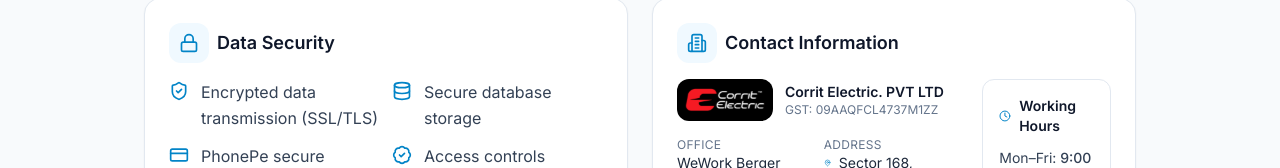
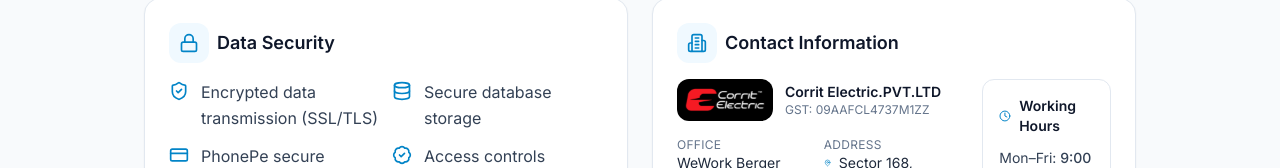
Before and after one commit to saurabh-ojha-dev/corrit-electric-main, a Next.js app in the folder frontend/: page /legals/privacy-policy in a window 1280 px wide. Shown: the part 784-952 px from the top of the page. Built offline with nearby package versions, Linux system fonts and the light colour scheme.

Commit message:
update company detailse

```diff
--- a/frontend/app/legals/privacy-policy/page.tsx
+++ b/frontend/app/legals/privacy-policy/page.tsx
@@ -237,10 +237,10 @@ export default function PrivacyPage() {
                                         </div>
                                         <div>
                                             <p className="text-sm font-semibold text-slate-900">
-                                                Corrit Electric. PVT LTD
+                                                Corrit Electric.PVT.LTD
                                             </p>
                                             <p className="text-xs text-slate-500">
-                                                GST: 09AAQFCL4737M1ZZ
+                                                GST: 09AAFCL4737M1ZZ
                                             </p>
                                         </div>
                                     </div>
@@ -294,7 +294,7 @@ export default function PrivacyPage() {
                                         </p>
                                         <p className="flex items-start gap-2 text-sm text-slate-800">
                                             <Phone className="mt-0.5 h-4 w-4 flex-shrink-0 text-sky-600" />
-                                            <span>+91921173970</span>
+                                            <span>+919211739780</span>
                                         </p>
                                     </div>
                                 </div>
--- a/frontend/app/legals/refund-policy/page.tsx
+++ b/frontend/app/legals/refund-policy/page.tsx
@@ -235,10 +235,10 @@ export default function RefundPolicyPage() {
                                         </div>
                                         <div>
                                             <p className="text-sm font-semibold text-slate-900">
-                                                Corrit Electric. PVT LTD
+                                                Corrit Electric.PVT.LTD
                                             </p>
                                             <p className="text-xs text-slate-500">
-                                                GST: 09AAQFCL4737M1ZZ
+                                                GST: 09AAFCL4737M1ZZ
                                             </p>
                                         </div>
                                     </div>
@@ -293,7 +293,7 @@ export default function RefundPolicyPage() {
                                         </p>
                                         <p className="flex items-start gap-2 text-sm text-slate-800">
                                             <Phone className="mt-0.5 h-4 w-4 flex-shrink-0 text-sky-600" />
-                                            <span>+91921173970</span>
+                                            <span>+919211739780</span>
                                         </p>
                                     </div>
                                 </div>
--- a/frontend/app/legals/terms-conditions/page.tsx
+++ b/frontend/app/legals/terms-conditions/page.tsx
@@ -248,14 +248,15 @@ export default function TermsConditionsPage() {
                                 {/* Branding + Company details */}
                                 <div className="md:col-span-2">
                                     <div className="mb-4 flex items-center gap-3">
-                                    <div className="bg-black rounded-xl p-2">
+                                        <div className="bg-black rounded-xl p-2">
                                             <Image src="/corrit_electric_logo_white.svg" alt="Corrit Electric" width={80} height={48} />
-                                        </div>                                        <div>
+                                        </div>
+                                        <div>
                                             <p className="text-sm font-semibold text-slate-900">
-                                                Corrit Electric. PVT LTD
+                                                Corrit Electric.PVT.LTD
                                             </p>
                                             <p className="text-xs text-slate-500">
-                                                GST: 09AAQFCL4737M1ZZ
+                                                GST: 09AAFCL4737M1ZZ
                                             </p>
                                         </div>
                                     </div>
@@ -310,7 +311,7 @@ export default function TermsConditionsPage() {
                                         </p>
                                         <p className="flex items-start gap-2 text-sm text-slate-800">
                                             <Phone className="mt-0.5 h-4 w-4 flex-shrink-0 text-sky-600" />
-                                            <span>+91921173970</span>
+                                            <span>+919211739780</span>
                                         </p>
                                     </div>
                                 </div>
```
